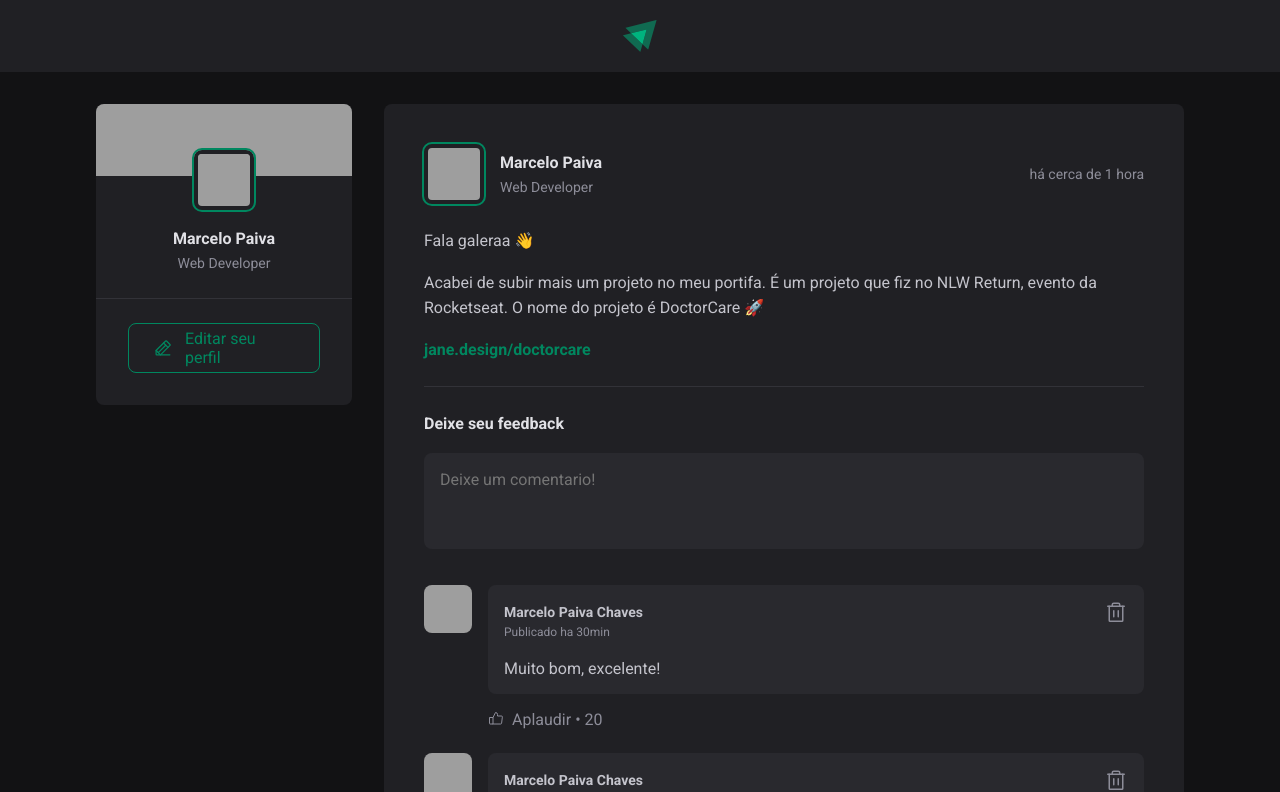
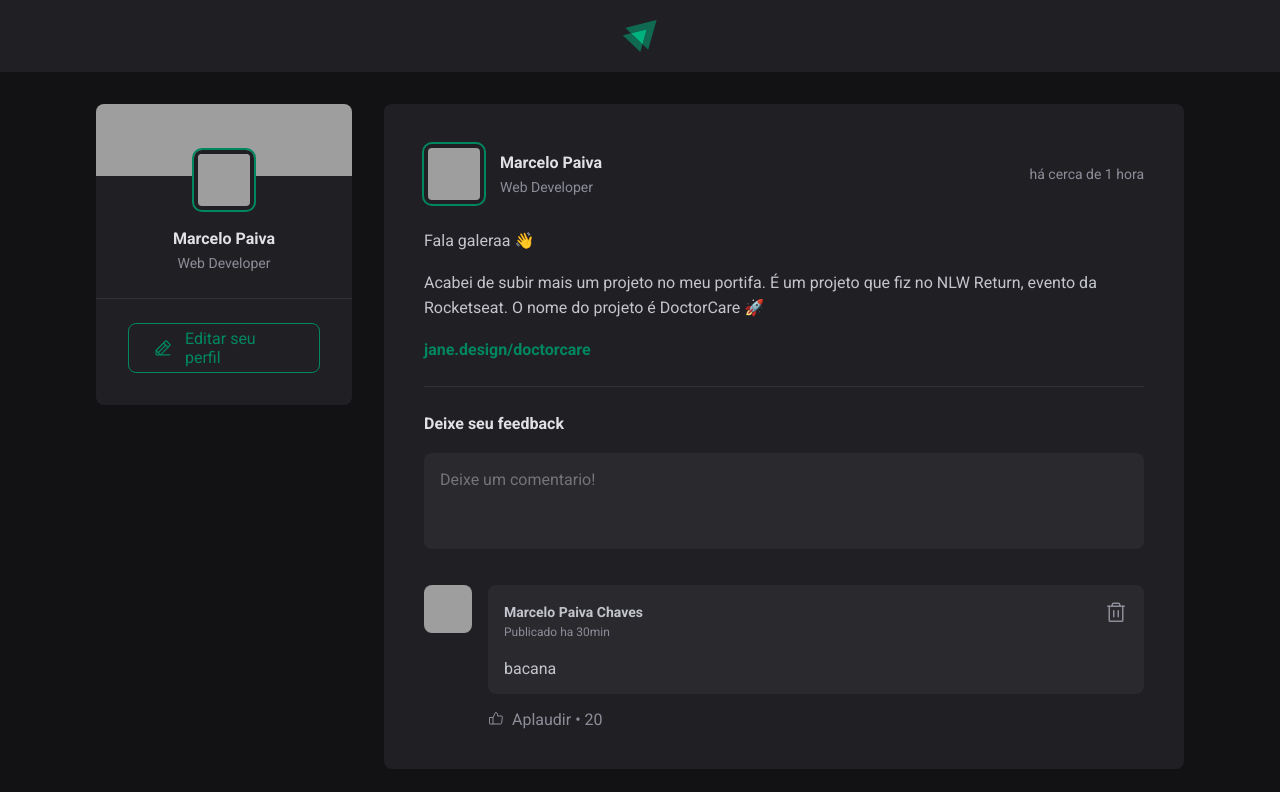
Before and after one commit to Marcelorpc/RocketSeat-ReactJS, a React (Vite) app: page / in a window 1280 px wide. Shown: the top 792 px of the page. Built offline with nearby package versions, Linux system fonts and the light colour scheme; grey boxes are pictures that could not be loaded.

Commit message:
dynamic commment content

```diff
--- a/src/components/Comment.jsx
+++ b/src/components/Comment.jsx
@@ -2,7 +2,7 @@
 import styles from './Comment.module.css'
 import { Avatar } from './Avatar'
 
-export function Comment() {
+export function Comment({ content }) {
   return (
       <div className={styles.comment}>
         <Avatar hasBorder={false} src='https://avatars.githubusercontent.com/u/105247533?v=4' />
@@ -21,7 +21,7 @@
               </button>
             </header>
 
-            <p>Muito bom, excelente!</p>
+            <p>{content}</p>
           </div>
 
           <footer>
--- a/src/components/Post.jsx
+++ b/src/components/Post.jsx
@@ -19,14 +19,20 @@
   })
 
   const [comments, setComments] = useState([
-    1,
-    2,
+    'bacana'
   ])
+
+  const [newCommentText, setNewCommentText] = useState('')
 
   function handleCreateNewComment() {
     event.preventDefault()
 
-    setComments([...comments, comments.length + 1])
+    setComments([...comments, newCommentText])
+    setNewCommentText('')
+  }
+
+  function handleNewCommentChange () {
+    setNewCommentText(event.target.value)
   }
 
   return (
@@ -59,7 +65,12 @@
       <form onSubmit={handleCreateNewComment} className={styles.commentForm}>
         <strong>Deixe seu feedback</strong>
 
-        <textarea placeholder="Deixe um comentario!"></textarea>
+        <textarea
+          name="comment"
+          onChange={handleNewCommentChange}
+          value={newCommentText}
+          placeholder="Deixe um comentario!">
+        </textarea>
 
         <footer>
           <button type="submit">Publicar</button>
@@ -68,7 +79,7 @@
 
       <div className={styles.commentList}>
         {comments.map(comment => {
-          return <Comment />
+          return <Comment content={comment} />
         })}
       </div>
     </article>
```
